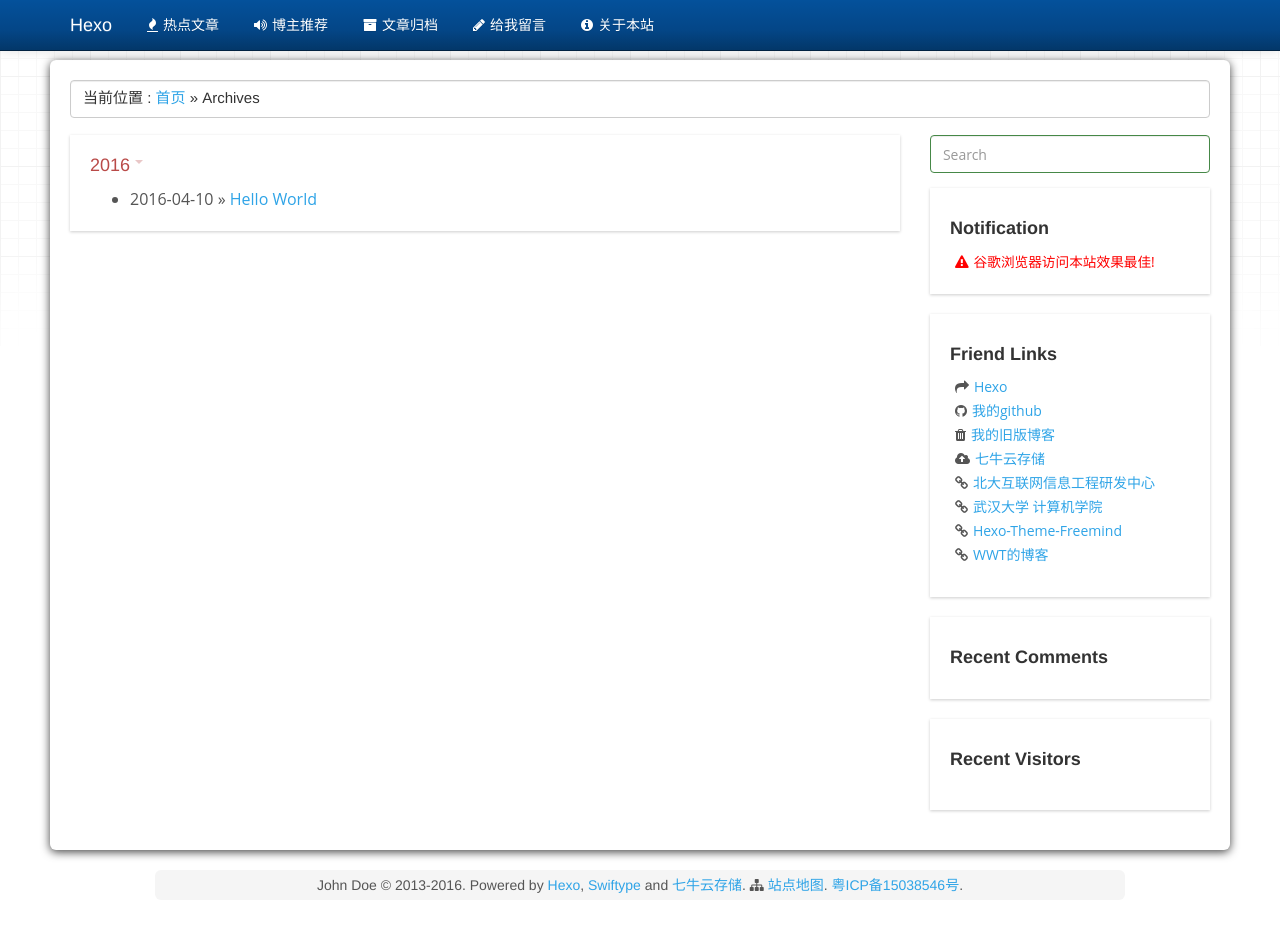
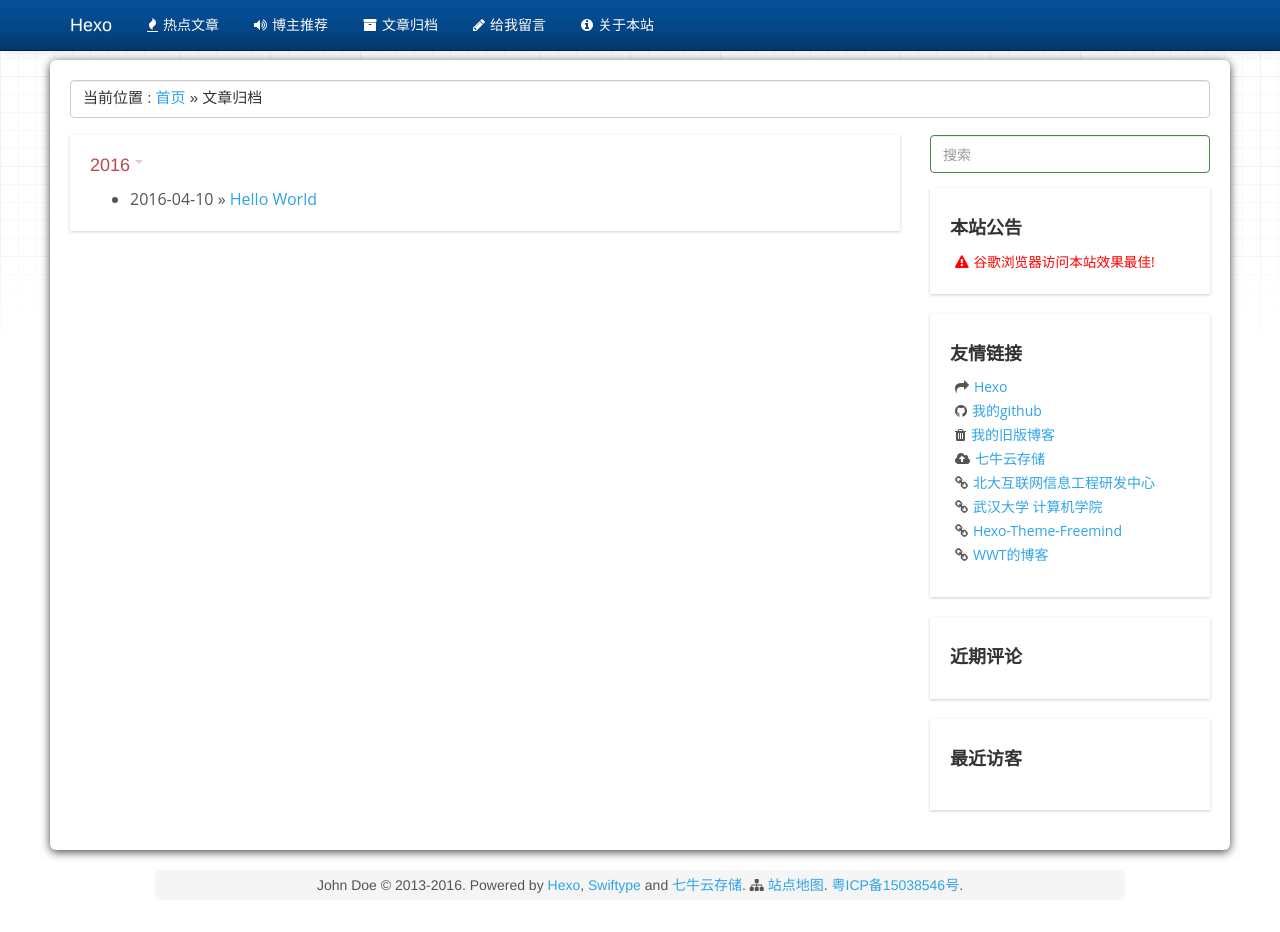
Before and after one commit to haimawudi/haimawudi.github.io, a plain HTML site: page archives/index.html in a window 1280 px wide. Drawn offline with Linux system fonts and the light colour scheme; a script that the page names is missing.

Commit message:
Site updated: 2016-04-10 22:13:28

```diff
--- a/archives/index.html
+++ b/archives/index.html
@@ -3,7 +3,7 @@
 <head>
   <meta charset="utf-8">
 
-  <title>Archives | Hexo</title>
+  <title>文章归档 | Hexo</title>
   <meta name="author" content="John Doe">
 
 
@@ -99,7 +99,7 @@
 
 
 		   <div class="slogan" style="margin-bottom: 17px">
-		      <h4 style="margin-top: 0;color: #333;font-size:15px;font-weight: normal;">当前位置&nbsp;:&nbsp;<a href="/" >首页&nbsp;</a>»&nbsp;Archives</h4>
+		      <h4 style="margin-top: 0;color: #333;font-size:15px;font-weight: normal;">当前位置&nbsp;:&nbsp;<a href="/" >首页&nbsp;</a>»&nbsp;文章归档</h4>
 		    </div>
 
 
@@ -141,7 +141,7 @@
 
   <div class="form-group has-success has-feedback" id="site_search">
     <form class="site-search-form">
-        <input type="text" id="st-search-input" name="q" results="0" placeholder="Search" class="st-search-input st-default-search-input form-control" />
+        <input type="text" id="st-search-input" name="q" results="0" placeholder="搜索" class="st-search-input st-default-search-input form-control" />
     </form>
   </div>
 
@@ -153,7 +153,7 @@
 </style>
 
 <div class="widget">
-	<h4 style="font-weight: bold; color: #333;font-family: "Helvetica Neue", Helvetica, Arial, sans-serif">Notification</h4>
+	<h4 style="font-weight: bold; color: #333;font-family: "Helvetica Neue", Helvetica, Arial, sans-serif">本站公告</h4>
 
 	<div id="myscroll" class="cls_container">
 		<ul>
@@ -237,7 +237,7 @@
 
 
 <div class="widget">
-	<h4 style="font-weight: bold; color: #333;font-family: "Helvetica Neue", Helvetica, Arial, sans-serif">Friend Links</h4>
+	<h4 style="font-weight: bold; color: #333;font-family: "Helvetica Neue", Helvetica, Arial, sans-serif">友情链接</h4>
 	<ul class="blogroll list-unstyled">
 
 		<li style="font-size:14px"><i class="fa fa-share"></i><a href="http://hexo.io" title="My Linkin account." target="_blank"]);">Hexo</a></li>
@@ -262,7 +262,7 @@
 
 
 				<div class="widget">
-	<h4 style="font-weight: bold; color: #333;font-family: "Helvetica Neue", Helvetica, Arial, sans-serif">Recent Comments</h4>
+	<h4 style="font-weight: bold; color: #333;font-family: "Helvetica Neue", Helvetica, Arial, sans-serif">近期评论</h4>
 	<ul class="ds-recent-comments" data-num-items="5" data-show-avatars="1" data-show-time="0" data-show-admin="1" data-excerpt-length="100" ></ul>
 
 	<script type="text/javascript">
@@ -282,7 +282,7 @@
 
 
 				<section id="recent-visitors" class="widget widget_recent_comments">
-	<h4 style="font-weight: bold; color: #333;font-family: "Helvetica Neue", Helvetica, Arial, sans-serif">Recent Visitors</h4>
+	<h4 style="font-weight: bold; color: #333;font-family: "Helvetica Neue", Helvetica, Arial, sans-serif">最近访客</h4>
   	<div class="panelbody clearfix"><ul class="ds-recent-visitors" data-num-items="30"></ul></div>
 </section>
 
```
Also changed, not shown: 2016/04/10/hello-world/index.html (+5 -5 lines), archives/2016/04/index.html (+5 -5 lines), archives/2016/index.html (+5 -5 lines), index.html (+5 -5 lines).
